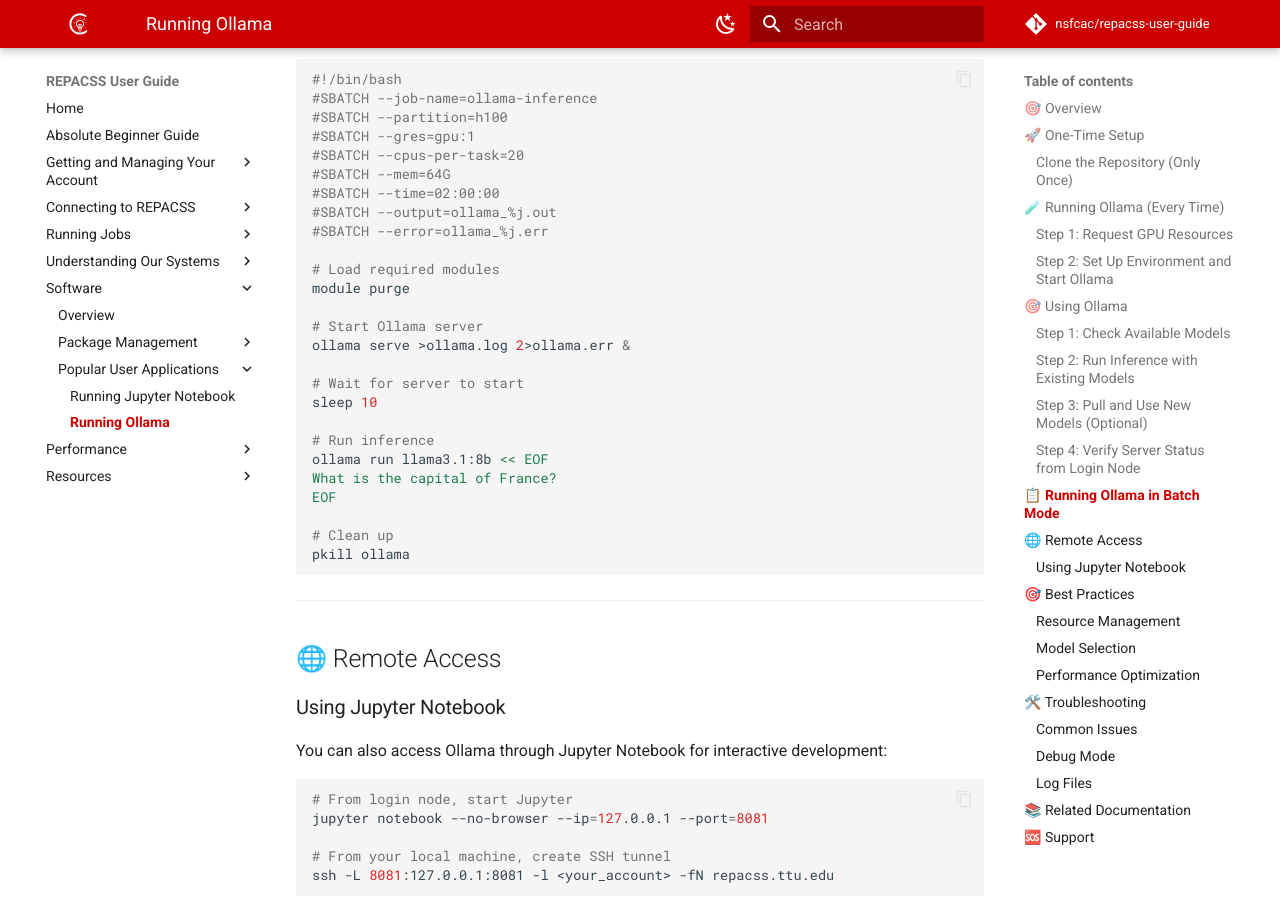
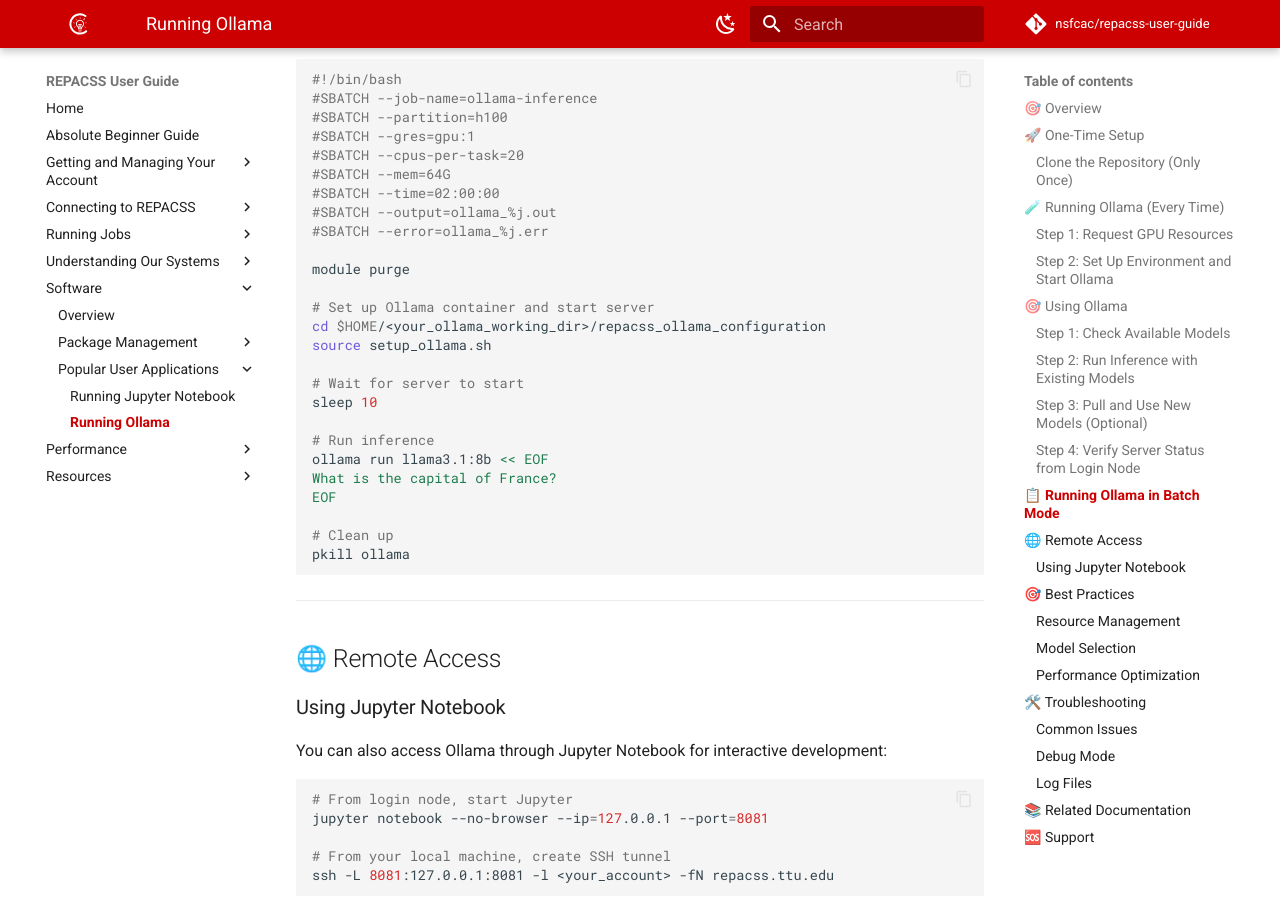
Before and after one commit to nsfcac/repacss-user-guide, an MkDocs documentation site: the page built from docs/software/running-ollama.md, in a window 1280 px wide and 900 px high, scrolled down 3092 px. Built offline with MkDocs 1.6.1 and Material for MkDocs 9.7.7, drawn with Linux system fonts in a browser that asks for light colours; comment, search, counter and statistics services are not loaded.

Commit message:
fixed batch script to use setup_ollama.sh instead of calling ollama serve directly

```diff
--- a/docs/software/running-ollama.md
+++ b/docs/software/running-ollama.md
@@ -135,11 +135,11 @@
 #SBATCH --output=ollama_%j.out
 #SBATCH --error=ollama_%j.err
 
-# Load required modules
 module purge
 
-# Start Ollama server
-ollama serve >ollama.log 2>ollama.err &
+# Set up Ollama container and start server
+cd $HOME/<your_ollama_working_dir>/repacss_ollama_configuration
+source setup_ollama.sh
 
 # Wait for server to start
 sleep 10
```
